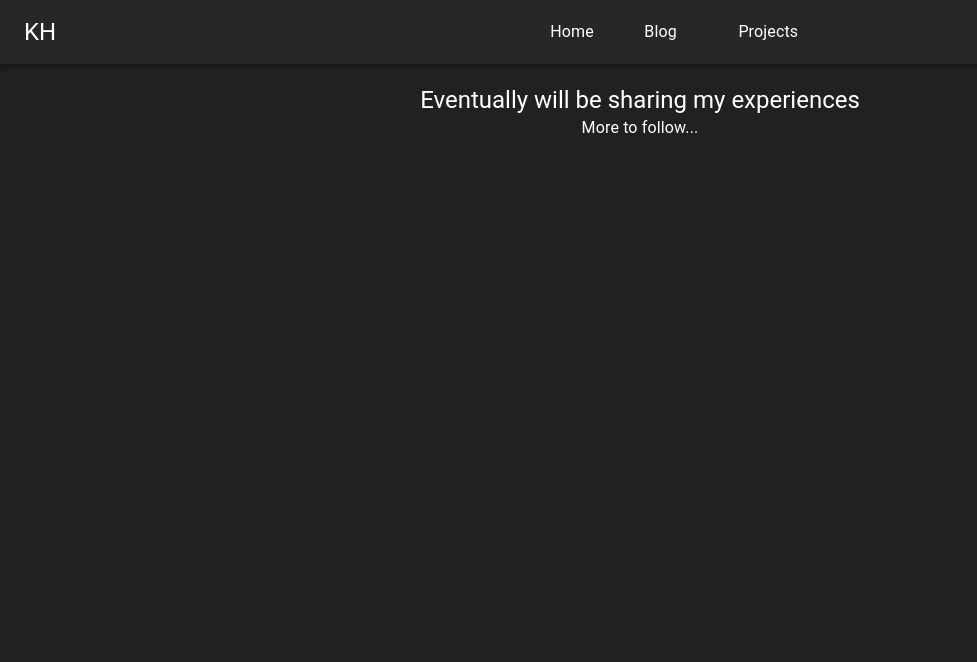
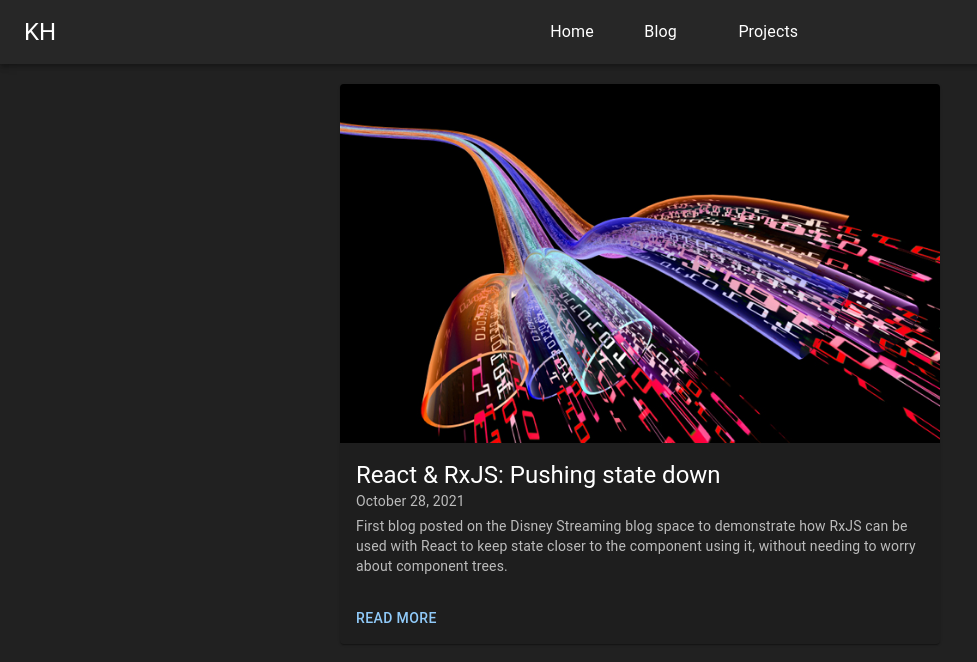
Before and after one commit to kylephughes/Portfolio, a Next.js app: page /blog in a window 1280 px wide. Shown: the top 662 px of the page, without its empty margins (0-977 px from the left). Built offline with nearby package versions, Linux system fonts and the light colour scheme.

Commit message:
add rxjs medium blog

```diff
--- /dev/null
+++ b/src/data/index.ts
@@ -0,0 +1,2 @@
+export * from 'data/posts'
+export * from 'data/projects'
--- /dev/null
+++ b/src/data/posts.ts
@@ -0,0 +1,17 @@
+type Post = {
+  title: string
+  publishedAt: string
+  description: string
+  link: string
+  external: boolean
+}
+export const posts: Array<Post> = [
+  {
+    title: 'React & RxJS: Pushing state down',
+    publishedAt: 'October 28, 2021',
+    description:
+      'First blog posted on the Disney Streaming blog space to demonstrate how RxJS can be used with React to keep state closer to the component using it, without needing to worry about component trees.',
+    link: 'https://medium.com/disney-streaming/react-rxjs-pushing-state-down-4205af78f8b0',
+    external: true,
+  },
+]
--- /dev/null
+++ b/src/data/projects.ts
@@ -0,0 +1,29 @@
+type Project = {
+  title: string
+  description: string
+  tech: string
+  link: string
+}
+export const projects: Array<Project> = [
+  {
+    title: 'COVID-19 Global Hackathon: Discount Mappers',
+    description:
+      'Developed a progressive web application to track discounts being offered to first responders along with my team at DSS. The app was integrated with Google Maps to accurately display discounts based on the devices current location https://github.com/discountmappers',
+    tech: "React/Typescript, Material, Google API's, AWS Dynamo/Lambda/API Gateway",
+    link: 'https://github.com/discountmappers',
+  },
+  {
+    title: 'Happy Hour Finder',
+    description:
+      'Hobby project started to learn Angular. This project is designed to solve the -- Its 4:30pm, which bars/resturants around me have good specials? ',
+    tech: 'Angular, Typescript, FlexLayout, Material, Node, Express, MongoDB',
+    link: 'https://github.com/hughes72/PhillyFun',
+  },
+  {
+    title: 'Penn State Science Olympiad Web Application',
+    description:
+      'Web application built to handle all tasks related to a Science Olympiad competition. As part of my masters capstone experience, our team achieved our goal of delivering a high quality system by the end of the semester while at the same time learning new technologies.',
+    tech: 'React, Java, Spring, MongoDB, Material UI',
+    link: 'https://github.com/sweng500-g5-spring2018',
+  },
+]
--- a/src/pages/blog.tsx
+++ b/src/pages/blog.tsx
@@ -1,23 +1,53 @@
-import { Grid, Paper, Typography } from '@mui/material'
+import { Button, Card, CardActions, CardContent, CardMedia, Grid, Typography } from '@mui/material'
 
 import Layout from '../components/layout'
+import Link from 'next/link'
 import React from 'react'
+import { posts } from 'data'
 
-const Blog = () => (
+const handleBtnClick = (link: string) => {
+  window.open(link)
+}
+const Blog = ({ posts }) => (
   <Layout>
-    <Grid direction="column" container item>
-      <Grid item>
-        <Typography align="center" color="textPrimary" variant="h5">
-          Eventually will be sharing my experiences
-        </Typography>
-      </Grid>
-      <Grid item>
-        <Typography align="center" color="textPrimary">
-          More to follow...
-        </Typography>
+    <Grid container item>
+      <Grid container direction="column" item alignItems="center">
+        {posts.map(post => (
+          <Grid item style={{ paddingBottom: 20 }}>
+            <Card sx={{ maxWidth: 600 }}>
+              <CardMedia component="img" alt="green iguana" image="/rxjsimage.png" />
+              <CardContent>
+                <Typography variant="h5" component="div">
+                  {post.title}
+                </Typography>
+                <Typography variant="body2" gutterBottom color="text.secondary">
+                  {post.publishedAt}
+                </Typography>
+                <Typography variant="body2" color="text.secondary">
+                  {post.description}
+                </Typography>
+              </CardContent>
+              <CardActions style={{ paddingLeft: 8 }}>
+                {post.external ? (
+                  <Button onClick={e => handleBtnClick(post.link)}>Read more</Button>
+                ) : (
+                  <Link href={post.link}>Read More</Link>
+                )}
+              </CardActions>
+            </Card>
+          </Grid>
+        ))}
       </Grid>
     </Grid>
   </Layout>
 )
 
 export default Blog
+
+export async function getStaticProps() {
+  return {
+    props: {
+      posts: posts,
+    },
+  }
+}
--- a/src/pages/blog/[slug].tsx
+++ b/src/pages/blog/[slug].tsx
@@ -10,9 +10,7 @@ import matter from 'gray-matter'
 import path from 'path'
 import styles from './Markdown.module.css'
 
-type Props = {}
-
-const CodeBlock: React.FC<Props> = ({ children }) => {
+const CodeBlock = ({ children }) => {
   return (
     <SyntaxHighlighter style={darcula} className={styles.code} language={'jsx'}>
       {children}
```
Also changed, not shown: src/data/projects.json (deleted, +0 -17 lines), src/pages/home.tsx (+8 -4 lines), src/pages/projects.tsx (+19 -29 lines), public/rxjsimage.png (added).
